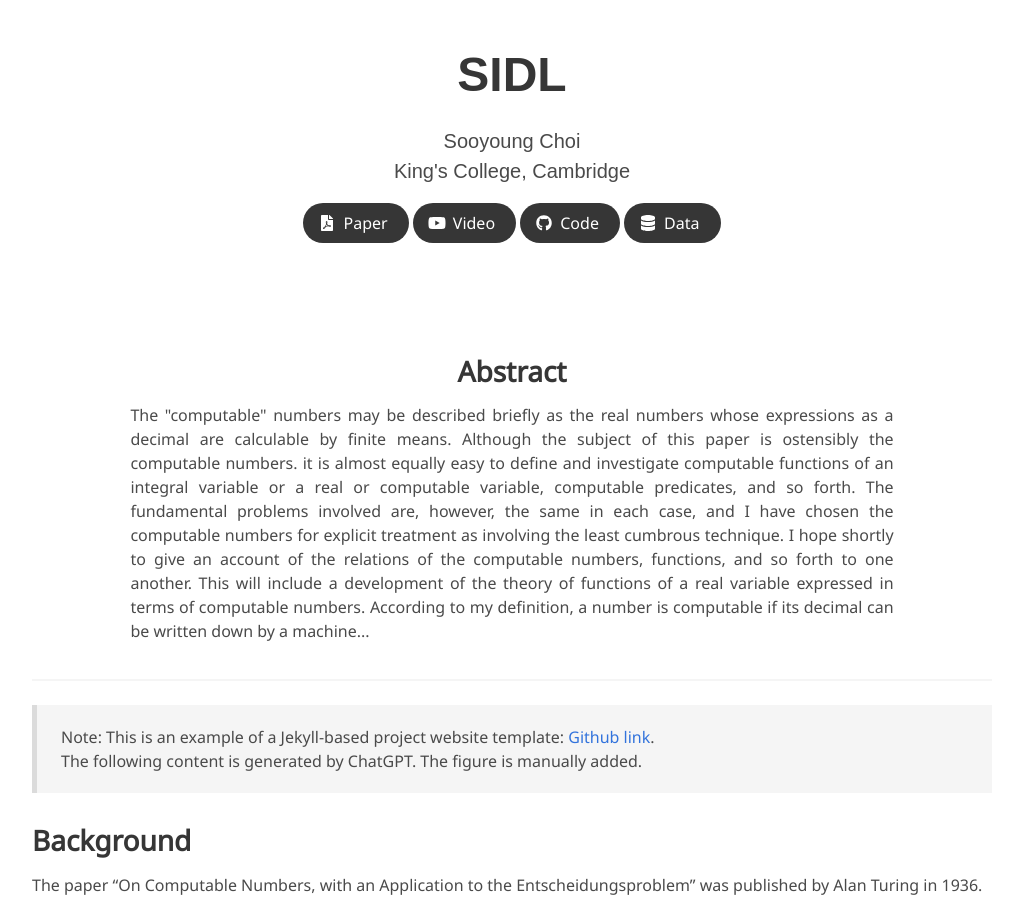
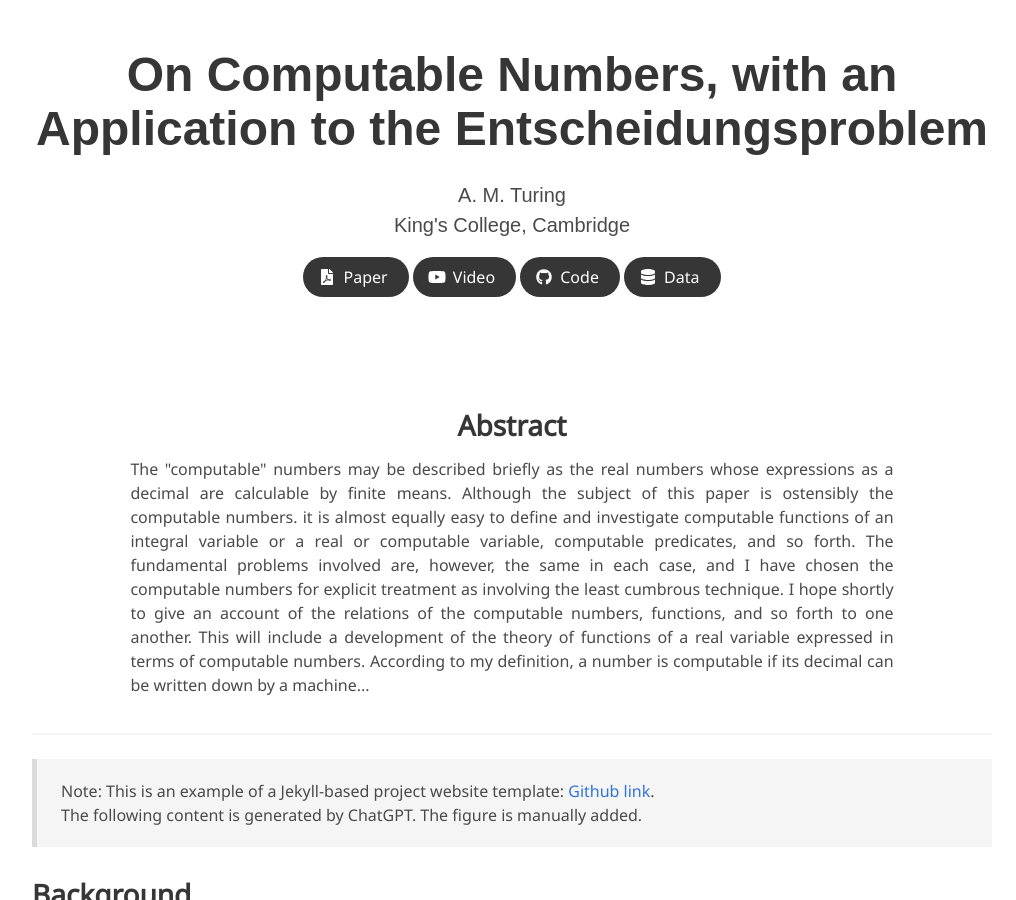
Before and after one commit to sidl-benchmark/sidl-benchmark.github.io, a Jekyll site: the page built from index.md, in a window 1280 px wide and 900 px high. Shown: the whole window, without its empty margins (128-1144 px from the left). Built offline with Jekyll 4.4.1, drawn with Linux system fonts in a browser that asks for light colours; some web fonts are replaced.

Commit message:
Update index.md

```diff
--- a/index.md
+++ b/index.md
@@ -2,9 +2,9 @@
 layout: project_page
 permalink: /
 
-title: SIDL
+title: On Computable Numbers, with an Application to the Entscheidungsproblem
 authors:
-    Sooyoung Choi
+    A. M. Turing
 affiliations:
     King's College, Cambridge
 paper: https://www.cs.virginia.edu/~robins/Turing_Paper_1936.pdf
```
